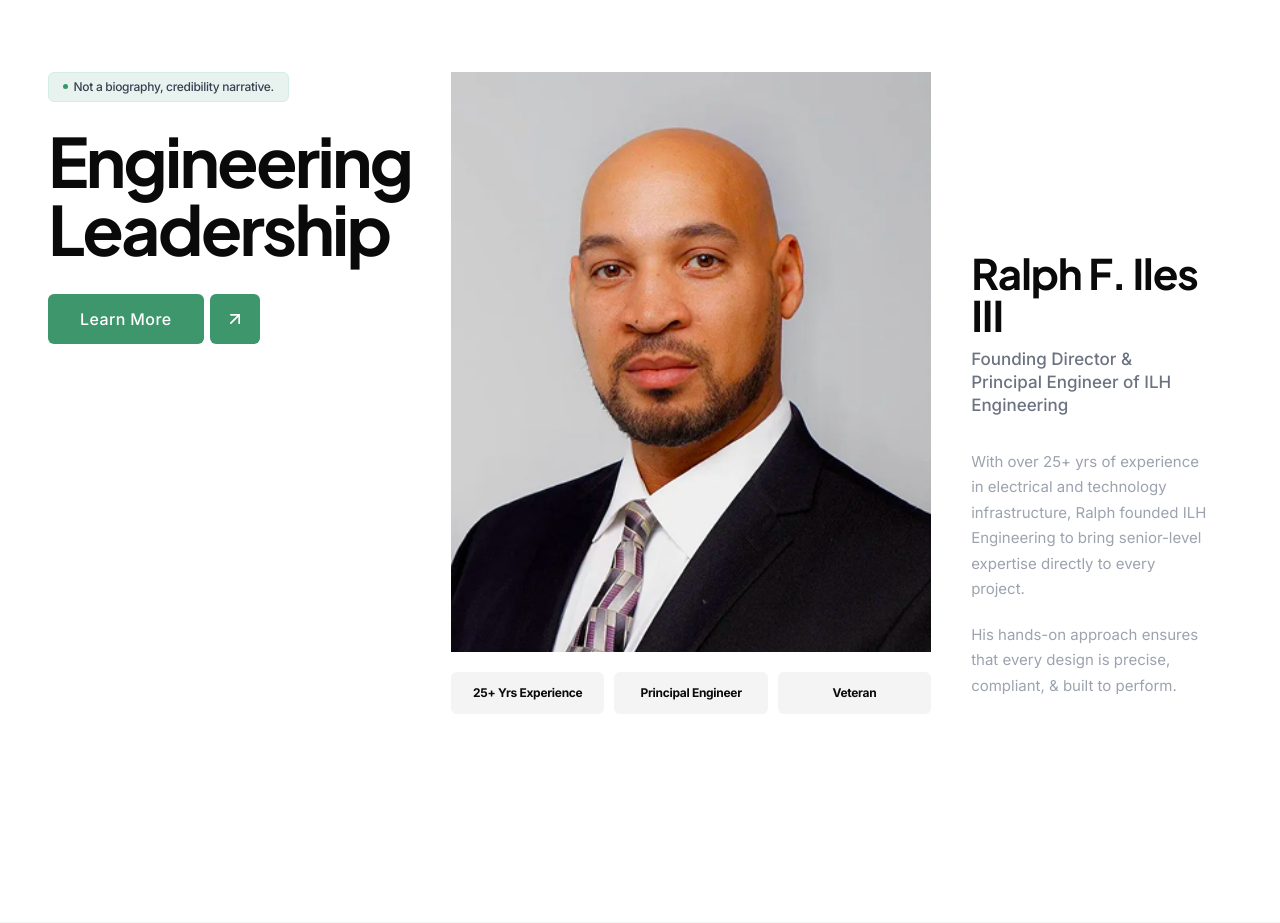
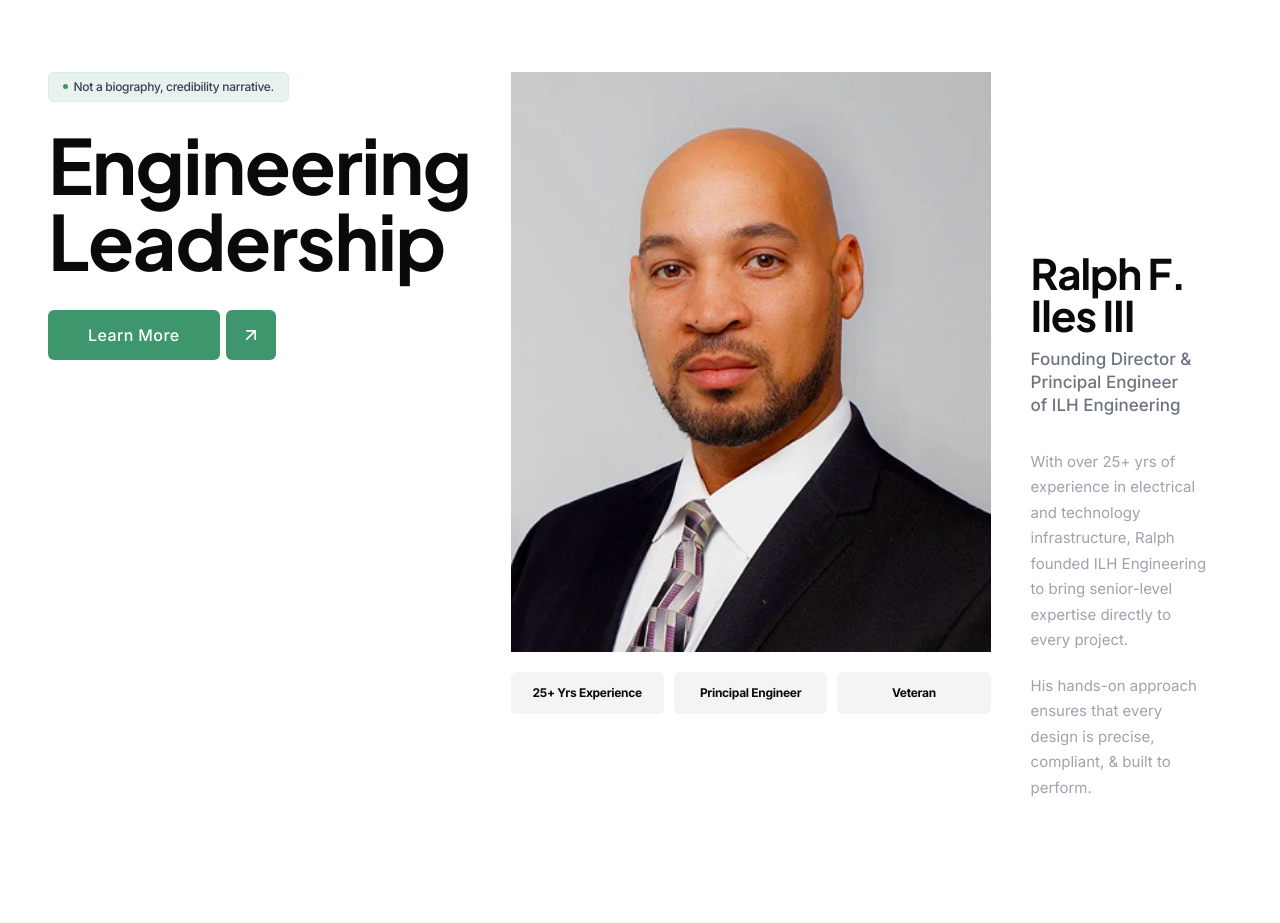
Before and after one commit to Yug210705/ILH_Engineering, a React (Vite) app: page / in a window 1280 px wide. Shown: the part 7460-8383 px from the top of the page. Built offline with nearby package versions, Linux system fonts and the light colour scheme.

Commit message:
Broaden horizontal profile of Engineering Leadership typography and padding

```diff
--- a/src/components/Leadership.jsx
+++ b/src/components/Leadership.jsx
@@ -23,13 +23,13 @@
             </div>
 
             {/* Title */}
-            <h2 style={{ fontFamily: "'Plus Jakarta Sans', sans-serif" }} className="text-[52px] sm:text-[64px] lg:text-[68px] font-[700] leading-[1.0] tracking-[-0.04em] text-[#0a0a0a]">
+            <h2 style={{ fontFamily: "'Plus Jakarta Sans', sans-serif" }} className="text-[52px] sm:text-[64px] lg:text-[76px] font-[700] leading-[1.0] tracking-[-0.02em] text-[#0a0a0a]">
               Engineering<br/>Leadership
             </h2>
 
             {/* CTA Button */}
             <div className="flex items-center gap-[6px] mt-8">
-              <div className="bg-[#3e976c] text-white font-[500] tracking-wide text-[16px] px-8 h-[50px] rounded-[6px] flex items-center justify-center transition-all cursor-pointer hover:bg-[#34835d] hover:shadow-md hover:-translate-y-0.5">
+              <div className="bg-[#3e976c] text-white font-[500] tracking-wide text-[16px] px-10 h-[50px] rounded-[6px] flex items-center justify-center transition-all cursor-pointer hover:bg-[#34835d] hover:shadow-md hover:-translate-y-0.5">
                 Learn More
               </div>
               <div className="bg-[#3e976c] text-white w-[50px] h-[50px] rounded-[6px] flex items-center justify-center transition-all cursor-pointer hover:bg-[#34835d] hover:shadow-md hover:-translate-y-0.5">
```
